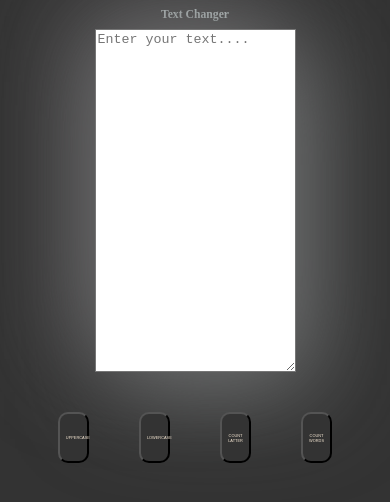
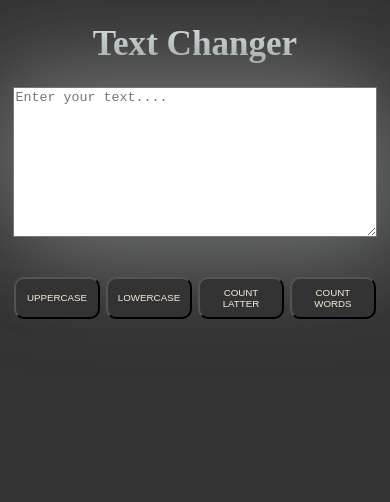
Before and after one commit to KrushnaX0X0/assignment-case, a plain HTML site: page index.html in a window 390 px wide. Drawn offline with Linux system fonts and the light colour scheme.

Commit message:
responsive add

```diff
--- a/index.html
+++ b/index.html
@@ -49,6 +49,55 @@
             font-size: 2vw;
             color: antiquewhite;
         }
+
+         @media screen and (max-width:480px){
+
+            h1{
+            text-align: center;
+            font-size: 9vw;
+            color: azure;
+        }
+
+        #textarea{
+            height: 17vh;
+            width: 92vw;
+            box-shadow:  20px 20px 100px #6b6d6d,
+             -20px -20px 100px #696769;
+
+
+        }
+        .continer{
+            display: flex;
+            align-items: center;
+            justify-content: center;
+        }
+
+        .btn-continer{
+            margin: 40px auto;
+            display: flex;
+            justify-content: space-evenly;
+        }
+        .btn{
+            height: 5vh;
+            width: 22vw;
+            cursor: pointer;
+            border-radius: 10px;
+            font-size: 2.5vw;
+            font-weight: 400;
+            background-color: #333;
+            color: antiquewhite;
+        }
+        #result{
+            text-align: center;
+            font-size: 2vw;
+            color: antiquewhite;
+        }
+         }
+
+
+
+
+
     </style>
      <h1>Text Changer</h1>
     <div class="continer">
@@ -77,11 +126,11 @@
             resultElement.innerText = textElement.toLowerCase();
             break;
             case 'countlatter':
-                resultElement.innerText=`total latters :${textElement.length}`
+                resultElement.innerText=`Total latters :${textElement.length}`
             break;
 
             default:
-            resultElement.innerText = `total words ${textElement.split(" ").length}`;
+            resultElement.innerText = `Total words ${textElement.split(" ").length}`;
             break;
 
 
```
